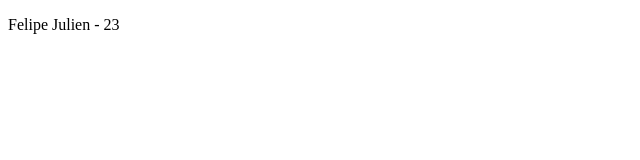
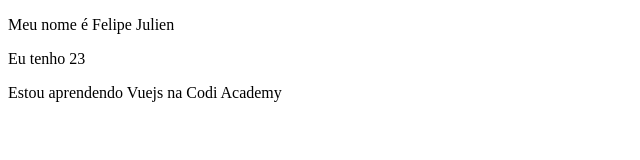
Before and after one commit to Trevis710/CursoVuejs, a website: page index.html in a window 1280 px wide. Shown: the whole page, without its empty margins (0-640 px from the left). Drawn offline with nearby package versions, Linux system fonts and the light colour scheme.

Commit message:
Pequenos ajustes

```diff
--- a/index.html
+++ b/index.html
@@ -8,7 +8,9 @@
 <body>
 
     <div id="divID">
-        <p>{{nome}} - {{idade}}</p>
+        <p>Meu nome é {{nome}}</p>
+        <p>Eu tenho {{idade}}</p>
+        <p>Estou aprendendo Vuejs na Codi Academy</p>
     </div>
 
 
```
